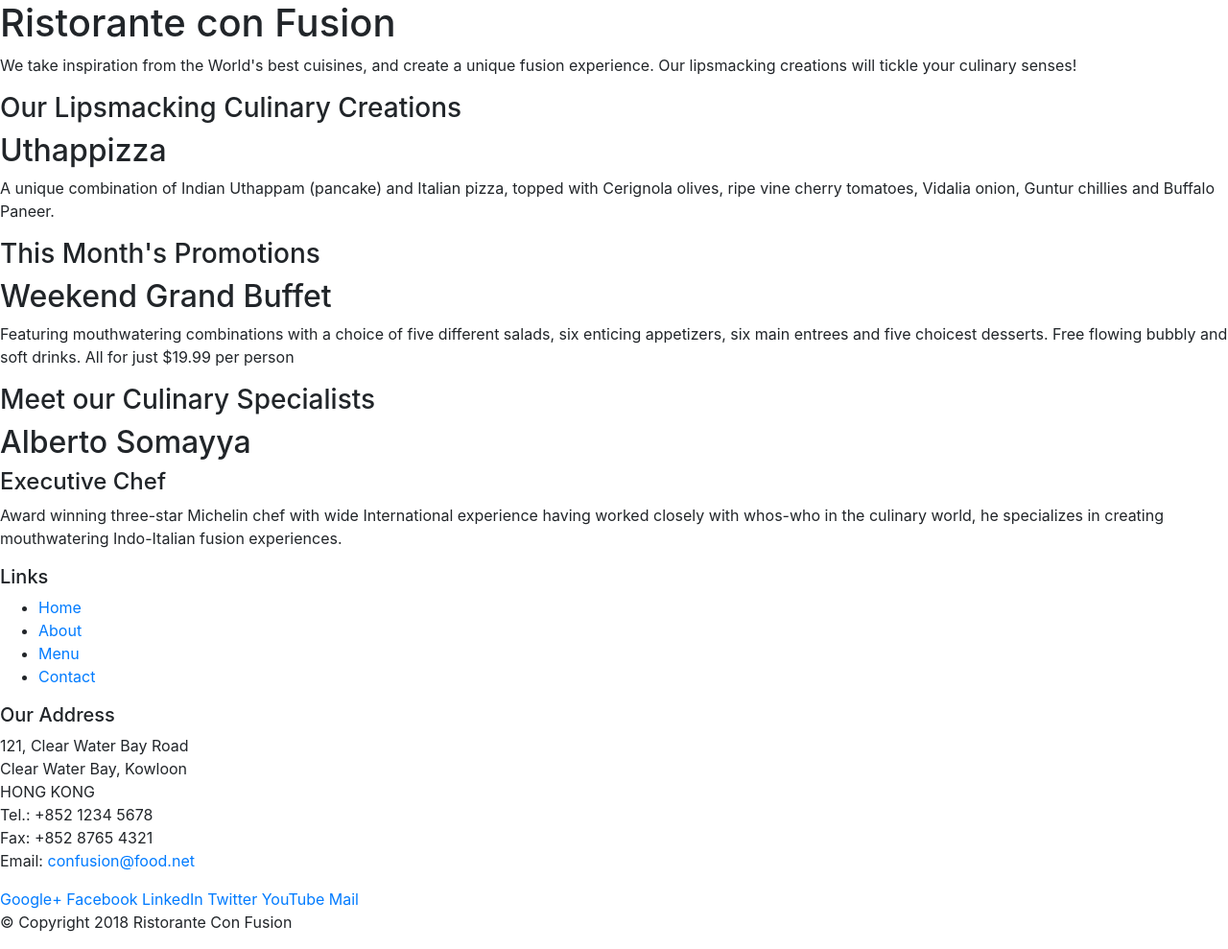
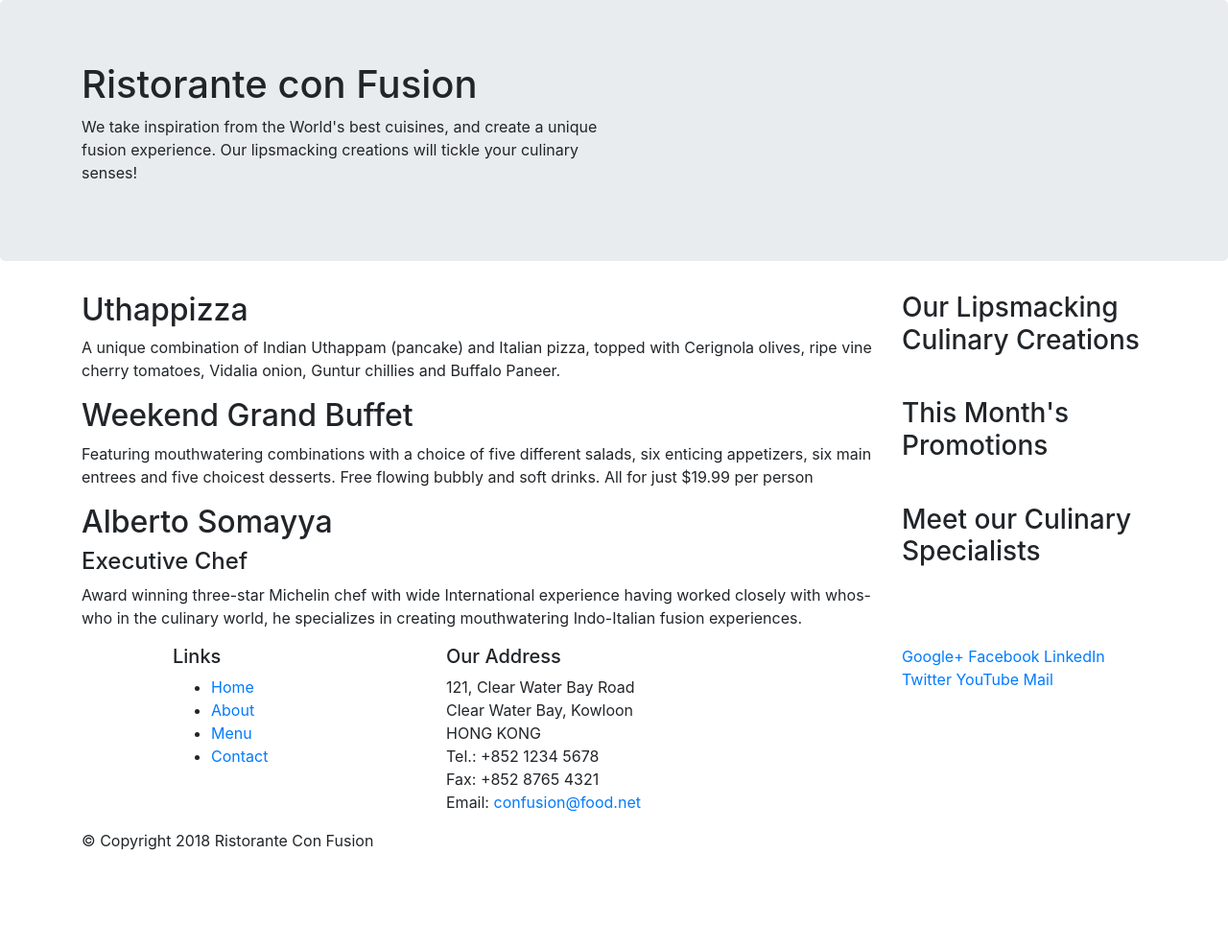
Before and after one commit to LifelikeDev/conFusion, a website: page index.html in a window 1280 px wide. Shown: the whole page at 96% size. After the commit the page ends 904 px from the top, so only its background shows below. Drawn offline with nearby package versions, Linux system fonts and the light colour scheme.

Commit message:
Second Upgrade

```diff
--- a/index.html
+++ b/index.html
@@ -14,46 +14,46 @@
 
 <body>
 
-  <header>
-    <div>
-      <div>
-        <div>
+  <header class="jumbotron">
+    <div class="container">
+      <div class="row">
+        <div class="col-12 col-sm-6">
           <h1>Ristorante con Fusion</h1>
           <p>We take inspiration from the World's best cuisines, and create a unique fusion experience. Our lipsmacking creations will tickle your culinary senses!</p>
         </div>
-        <div>
+        <div class="col-12 col-sm">
         </div>
       </div>
     </div>
   </header>
 
-  <div>
-    <div>
-      <div>
+  <div class="container">
+    <div class="row">
+      <div class="col-12 col-sm-4 order-sm-last col-md-3">
         <h3>Our Lipsmacking Culinary Creations</h3>
       </div>
-      <div>
+      <div class="col col-sm order-sm-first col-md">
         <h2>Uthappizza</h2>
         <p>A unique combination of Indian Uthappam (pancake) and Italian pizza, topped with Cerignola olives, ripe vine cherry tomatoes, Vidalia onion, Guntur chillies and Buffalo Paneer.</p>
       </div>
     </div>
 
 
-    <div>
-      <div>
+    <div class="row">
+      <div class="col-12 col-sm-4 order-sm-last col-md-3">
         <h3>This Month's Promotions</h3>
       </div>
-      <div>
+      <div class="col col-sm order-sm-first col-md">
         <h2>Weekend Grand Buffet</h2>
         <p>Featuring mouthwatering combinations with a choice of five different salads, six enticing appetizers, six main entrees and five choicest desserts. Free flowing bubbly and soft drinks. All for just $19.99 per person </p>
       </div>
     </div>
 
-    <div>
-      <div>
+    <div class="row">
+      <div class="col-12 col-sm-4 order-sm-last col-md-3">
         <h3>Meet our Culinary Specialists</h3>
       </div>
-      <div>
+      <div class="col col-sm order-sm-first col-md">
         <h2>Alberto Somayya</h2>
         <h4>Executive Chef</h4>
         <p>Award winning three-star Michelin chef with wide International experience having worked closely with whos-who in the culinary world, he specializes in creating mouthwatering Indo-Italian fusion experiences. </p>
@@ -62,9 +62,9 @@
   </div>
 
   <footer>
-    <div>
-      <div>
-        <div>
+    <div class="container">
+      <div class="row">
+        <div class="col-4 offset-1 col-sm-2">
           <h5>Links</h5>
           <ul>
             <li><a href="#">Home</a></li>
@@ -73,7 +73,7 @@
             <li><a href="#">Contact</a></li>
           </ul>
         </div>
-        <div>
+        <div class="col-5 col-sm-5 offset-1">
           <h5>Our Address</h5>
           <address>
             121, Clear Water Bay Road<br>
@@ -84,7 +84,7 @@
             Email: <a href="mailto:confusion@food.net">confusion@food.net</a>
           </address>
         </div>
-        <div>
+        <div class="col-12 col-sm-3">
           <div>
             <a href="http://google.com/+">Google+</a>
             <a href="http://www.facebook.com/profile.php?id=">Facebook</a>
@@ -95,8 +95,8 @@
           </div>
         </div>
       </div>
-      <div>
-        <div>
+      <div class="row">
+        <div class="col-auto">
           <p>© Copyright 2018 Ristorante Con Fusion</p>
         </div>
       </div>
```
Also changed, not shown: 1 other file.
